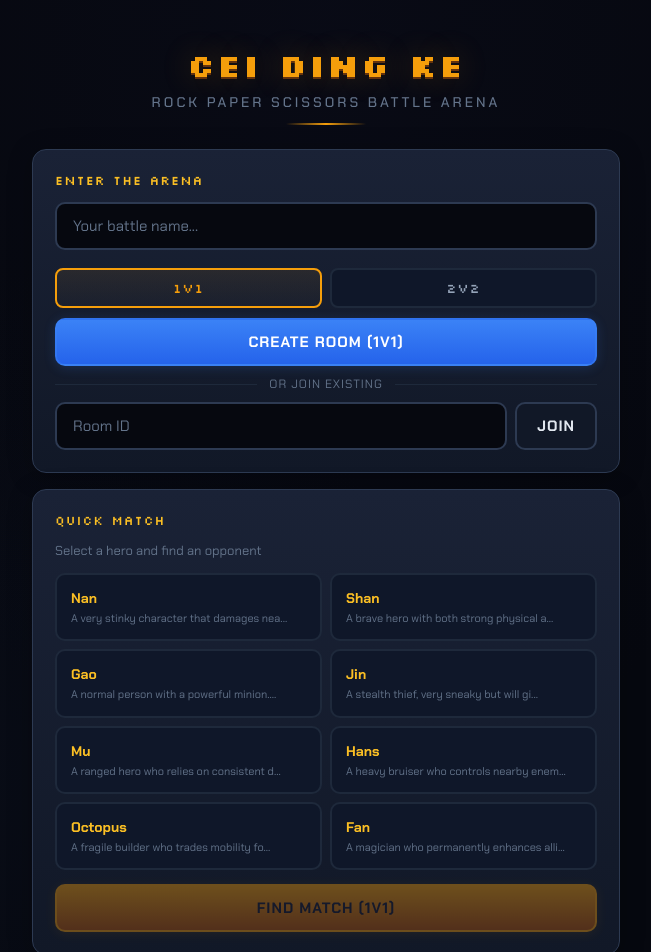
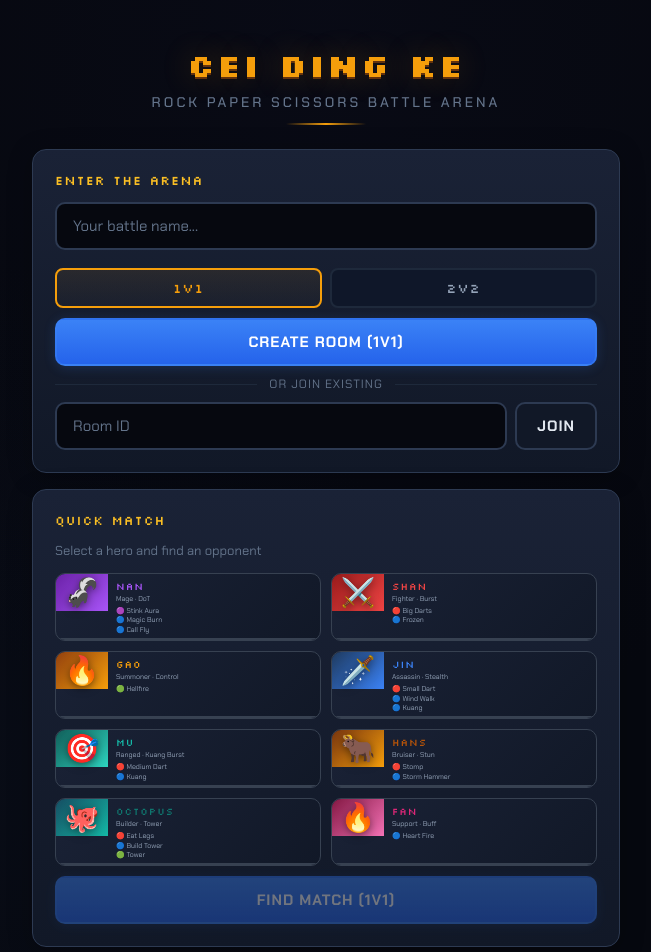
Before and after one commit to potatoCharlie/cei-ding-ke, a React (Vite) app in the folder packages/client/: page / in a window 1280 px wide. Shown: the top 952 px of the page, without its empty margins (314-965 px from the left). Built offline with nearby package versions, Linux system fonts and the light colour scheme.

Commit message:
feat: replace Quick Match hero buttons with HeroSelect card grid

```diff
--- a/packages/client/src/App.tsx
+++ b/packages/client/src/App.tsx
@@ -1,7 +1,7 @@
 import React, { useState, useEffect, useCallback, useRef } from 'react';
 import { socket, connectSocket } from './network/socket.js';
 import type { GameState, RPSChoice, PlayerAction, GameEffect } from '@cei-ding-ke/shared';
-import { getAllHeroes, RPS_TIMER, ACTION_TIMER } from '@cei-ding-ke/shared';
+import { RPS_TIMER, ACTION_TIMER } from '@cei-ding-ke/shared';
 import { HeroSelect } from './components/HeroSelect.js';
 import { RPSPicker } from './components/RPSPicker.js';
 import { ActionPanel } from './components/ActionPanel.js';
@@ -307,22 +307,14 @@ export default function App() {
           <div className="menu-card">
             <div className="card-header">Quick Match</div>
             <p className="card-hint">Select a hero and find an opponent</p>
-            <div className="hero-mini-grid">
-              {getAllHeroes().map(hero => (
-                <button
-                  key={hero.id}
-                  className={`hero-mini-btn ${selectedHero === hero.id ? 'selected' : ''}`}
-                  onClick={() => setSelectedHero(hero.id)}
-                >
-                  <strong>{hero.name}</strong>
-                  <span className="hero-mini-desc">{hero.description.slice(0, 40)}...</span>
-                </button>
-              ))}
-            </div>
+            <HeroSelect
+              onSelect={(heroId) => setSelectedHero(heroId)}
+              selectedHeroId={selectedHero}
+            />
             <button
-              className="game-btn game-btn-gold"
+              className="game-btn game-btn-primary"
               onClick={handleQuickMatch}
-              disabled={!selectedHero || !playerName}
+              disabled={!selectedHero}
             >
               Find Match ({mode})
             </button>
@@ -858,50 +850,6 @@ const menuStyles = `
     flex: 1;
   }
 
-  .hero-mini-grid {
-    display: grid;
-    grid-template-columns: 1fr 1fr;
-    gap: 8px;
-    margin-bottom: 4px;
-  }
-
-  .hero-mini-btn {
-    padding: 14px;
-    border-radius: 10px;
-    border: 2px solid var(--border-dim);
-    background: var(--bg-card);
-    color: var(--text-primary);
-    cursor: pointer;
-    display: flex;
-    flex-direction: column;
-    gap: 4px;
-    text-align: left;
-    font-family: var(--font-body);
-    transition: all 0.2s;
-  }
-
-  .hero-mini-btn:hover {
-    border-color: var(--border-bright);
-    background: var(--bg-elevated);
-  }
-
-  .hero-mini-btn.selected {
-    border-color: var(--gold);
-    background: linear-gradient(180deg, #f59e0b10, #f59e0b05);
-    box-shadow: 0 0 12px #f59e0b20;
-  }
-
-  .hero-mini-btn strong {
-    color: var(--gold-light);
-    font-size: 14px;
-  }
-
-  .hero-mini-desc {
-    font-size: 11px;
-    color: var(--text-dim);
-    line-height: 1.3;
-  }
-
   .error-banner {
     padding: 10px 16px;
     border-radius: 8px;
```
